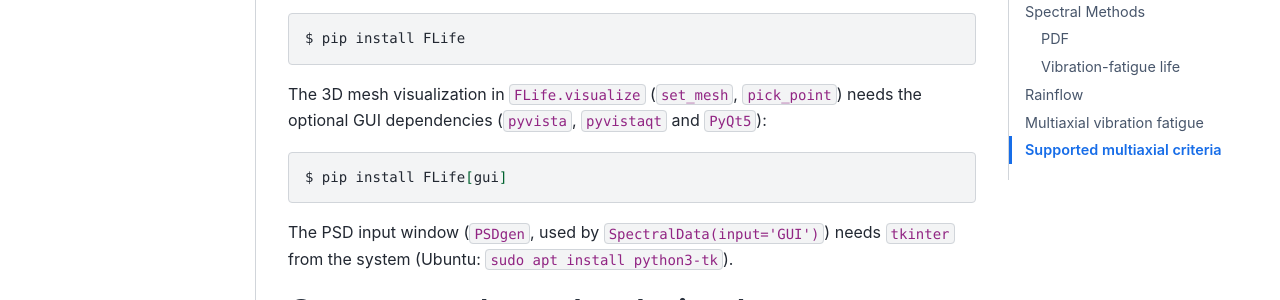
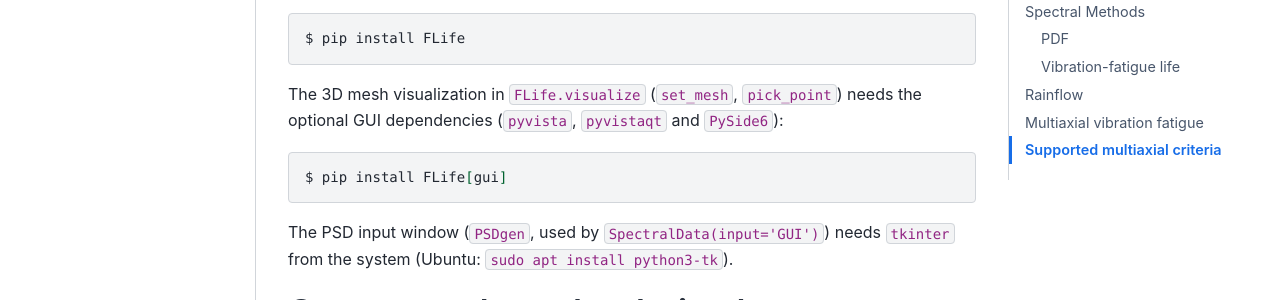
Before and after one commit to ladisk/FLife, a Sphinx documentation site: the page built from docs/source/FLife.rst, in a window 1280 px wide and 900 px high. Shown: the part 320-620 px from the top of the window. Built offline with Sphinx 7.4.7 and the Sphinx Book theme 1.1.4, drawn with Linux system fonts in a browser that asks for light colours.

Commit message:
Use PySide6 (LGPL) instead of PyQt5 (GPL) in the gui extra

```diff
--- a/docs/source/FLife.rst
+++ b/docs/source/FLife.rst
@@ -14,7 +14,7 @@ Use `pip` to install it by:
     $ pip install FLife
 
 The 3D mesh visualization in ``FLife.visualize`` (``set_mesh``, ``pick_point``) needs
-the optional GUI dependencies (``pyvista``, ``pyvistaqt`` and ``PyQt5``):
+the optional GUI dependencies (``pyvista``, ``pyvistaqt`` and ``PySide6``):
 
 .. code-block:: console
 
--- a/pyproject.toml
+++ b/pyproject.toml
@@ -46,7 +46,7 @@ authors = [
 gui = [
     "pyvista[all]",
     "pyvistaqt",
-    "PyQt5",
+    "PySide6",
 ]
 dev = [
     "pytest",
--- a/requirements.txt
+++ b/requirements.txt
@@ -9,4 +9,4 @@ matplotlib>=3.3
 pyExSi
 pyvista[all]
 pyvistaqt
-PyQt5
+PySide6
```
